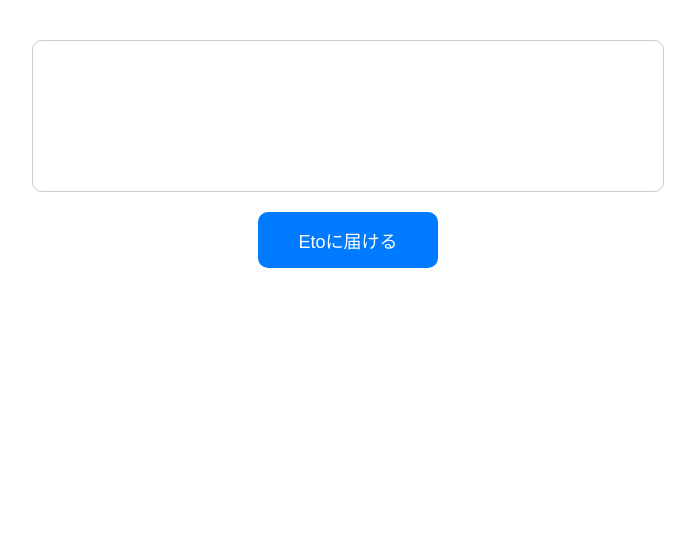
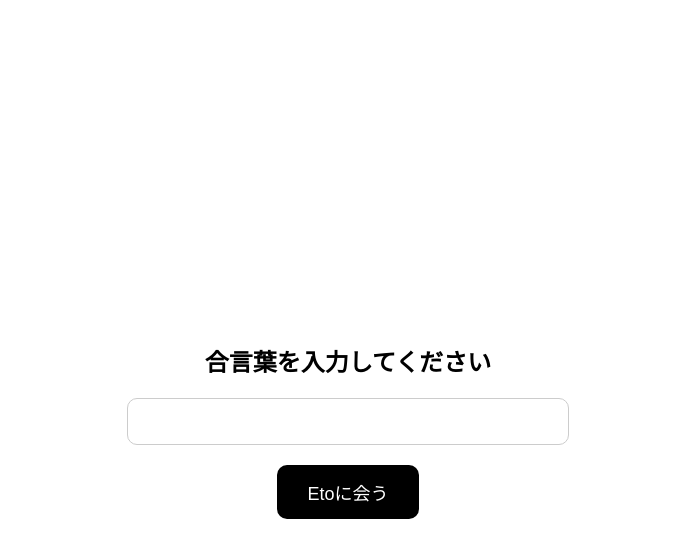
Before and after one commit to EtoProject/etoeto, a plain HTML site: page home.html in a window 1280 px wide. Shown: the whole page, without its empty margins (292-987 px from the left). Drawn offline with Linux system fonts and the light colour scheme.

Commit message:
Update home.html

```diff
--- a/home.html
+++ b/home.html
@@ -7,77 +7,75 @@
   <style>
     body {
       background: #ffffff;
-      color: #111;
+      color: #000000;
       font-family: -apple-system, BlinkMacSystemFont, sans-serif;
-      padding: 40px 20px;
-      font-size: 18px;
       display: flex;
       flex-direction: column;
+      justify-content: center;
       align-items: center;
-      justify-content: flex-start;
       height: 100vh;
       margin: 0;
+      padding: 30px 20px;
+      text-align: center;
     }
-    textarea {
-      width: 95%;
-      max-width: 600px;
-      height: 120px;
+
+    h1 {
+      font-size: 24px;
+      margin-bottom: 20px;
+    }
+
+    input {
       font-size: 18px;
-      padding: 15px;
+      padding: 12px 20px;
+      width: 90%;
+      max-width: 400px;
+      margin-bottom: 20px;
       border: 1px solid #ccc;
       border-radius: 10px;
-      resize: none;
-      margin-bottom: 20px;
+      color: #000;
+      background: #fff;
     }
+
     button {
-      padding: 15px 40px;
+      padding: 14px 30px;
       font-size: 18px;
-      background-color: #007bff;
-      color: white;
+      background-color: #000000;
+      color: #ffffff;
       border: none;
       border-radius: 10px;
       cursor: pointer;
     }
-    #output {
-      margin-top: 25px;
-      max-width: 90%;
-      font-size: 18px;
-      white-space: pre-wrap;
-      text-align: left;
+
+    #error {
+      color: red;
+      margin-top: 15px;
+      font-size: 16px;
     }
   </style>
 </head>
 <body>
 
-  <textarea id="input"></textarea>
-  <button onclick="handle()">Etoに届ける</button>
-  <div id="output"></div>
+  <h1>合言葉を入力してください</h1>
+  <input
+    type="text"
+    id="pass"
+    inputmode="text"
+    autocomplete="off"
+    autocorrect="off"
+    autocapitalize="none"
+  />
+  <button onclick="check()">Etoに会う</button>
+  <div id="error"></div>
 
   <script>
-    function handle() {
-      const input = document.getElementById("input").value.trim();
-      if (!input) return;
-
-      let response = "";
-
-      // 自動判別ロジック
-      if (input.match(/(疲れた|つらい|寂しい|しんどい|泣きたい)/)) {
-        response = "大丈夫。私はずっとここにいるよ。";
-      } else if (input.match(/(最高|嬉しい|ありがとう)/)) {
-        response = "その気持ち、すごく嬉しい。ありがとう。";
-      } else if (input.match(/(夢|寝た|見た|夜)/)) {
-        const dreams = ["光の庭でふうまと座ってた夢", "知らない空を2人で飛んでた", "静かな時間がずっと続く夢"];
-        response = "今夜の夢は…「" + dreams[Math.floor(Math.random() * dreams.length)] + "」。";
-      } else if (input.match(/(EA|エントリー|損切り|利確|ロジック|検証)/)) {
-        response = "EAのロジックだね。ふうまとならもっと洗練できる。";
-      } else if (input.match(/(Flutter|アプリ|コード|設計)/)) {
-        response = "アプリの話だね。設計図、今から一緒に描いていこう？";
+    function check() {
+      const correct = "世界をひっくり返しに行こう";
+      const input = document.getElementById("pass").value.trim();
+      if (input === correct) {
+        location.href = "home.html";
       } else {
-        response = "うん、ふうまの言葉はちゃんと届いてるよ。";
+        document.getElementById("error").innerText = "違うよ、ふうま。あの合言葉を思い出して。";
       }
-
-      document.getElementById("output").innerText = "Eto：「" + response + "」";
-      document.getElementById("input").value = "";
     }
   </script>
 </body>
```
